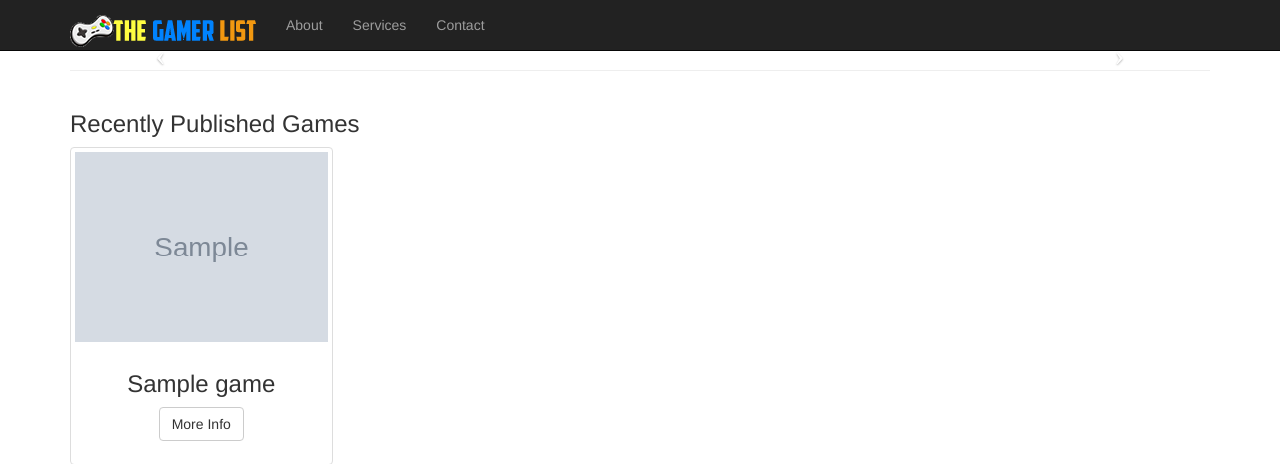
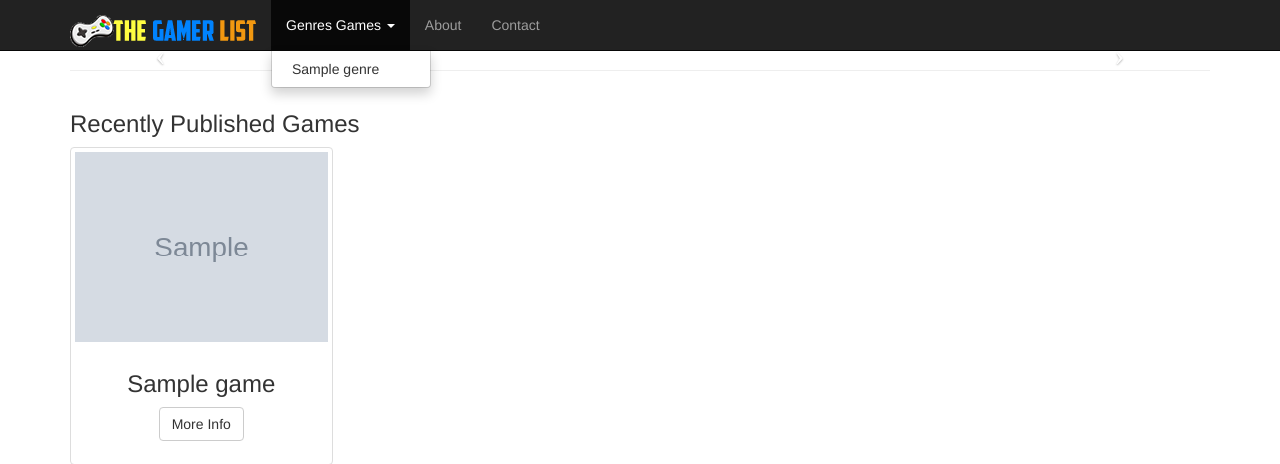
Before and after one commit to efrj/The-Gamer-List, a Rails app: page / in a window 1280 px wide, after a click on "Genres Games". Shown: the top 464 px of the page. Run offline with Rails 7, Linux system fonts and the light colour scheme; tables that the repository leaves empty hold one stand-in row (Sample ...); some libraries are stand-ins or nearby versions.

Commit message:
Add menu genres to template

```diff
--- /dev/null
+++ b/app/assets/javascripts/genres.coffee
@@ -0,0 +1,3 @@
+# Place all the behaviors and hooks related to the matching controller here.
+# All this logic will automatically be available in application.js.
+# You can use CoffeeScript in this file: http://coffeescript.org/
--- /dev/null
+++ b/app/assets/javascripts/main.js
@@ -0,0 +1,14 @@
+//main
+
+$(document).ready(function(){
+  $.ajax({
+    method: "GET",
+    url: "/genre/menu",
+    success:function(data){
+      $('#genres-menu').html(data);
+    },
+    error: function(data){
+      console.log(data);
+    }
+  });
+});
--- /dev/null
+++ b/app/controllers/genres_controller.rb
@@ -0,0 +1,7 @@
+class GenresController < ApplicationController
+
+	def menu
+		@genres = Genre.all
+		render :layout => false
+	end
+end
--- a/app/controllers/page_controller.rb
+++ b/app/controllers/page_controller.rb
@@ -1,7 +1,7 @@
 class PageController < ApplicationController
     def index
-        @game = Game.last(6)
-        @platform = Platform.last(6)
-        @softhouse = Softhouse.last(6)
+        @games = Game.last(6)
+        @platforms = Platform.last(6)
+        @softhouses = Softhouse.last(6)
     end
 end
--- /dev/null
+++ b/app/helpers/genres_helper.rb
@@ -0,0 +1,2 @@
+module GenresHelper
+end
--- a/app/models/genre.rb
+++ b/app/models/genre.rb
@@ -1,4 +1,5 @@
 class Genre < ActiveRecord::Base
+	has_many :game
 
   has_attached_file :image, styles: { medium: "350x260#", thumb: "50x50#" },
                     :url  => "/images/genre/:id/:style/:basename.:extension",
--- a/app/models/platform.rb
+++ b/app/models/platform.rb
@@ -1,4 +1,5 @@
 class Platform < ActiveRecord::Base
+	has_many :game
 
   has_attached_file :image, styles: { medium: "350x260#", thumb: "50x50#" },
                     :url  => "/images/platform/:id/:style/:basename.:extension",
--- a/app/models/softhouse.rb
+++ b/app/models/softhouse.rb
@@ -1,4 +1,5 @@
 class Softhouse < ActiveRecord::Base
+	has_many :game
 
   has_attached_file :image, styles: { medium: "350x260#", thumb: "50x50#" },
                     :url  => "/images/softhouse/:id/:style/:basename.:extension",
--- /dev/null
+++ b/app/views/genres/menu.erb
@@ -0,0 +1,3 @@
+<% @genres.each do |g| %>
+	<li><a href="/genre/<%=g.id%>" title="<%=g.name%>"><%=g.name%></a></li>
+<% end %>
--- a/app/views/layouts/application.html.erb
+++ b/app/views/layouts/application.html.erb
@@ -35,11 +35,13 @@
             <!-- Collect the nav links, forms, and other content for toggling -->
             <div class="collapse navbar-collapse" id="bs-example-navbar-collapse-1">
                 <ul class="nav navbar-nav">
-                    <li>
-                        <a href="#">About</a>
+                    <li class="dropdown">
+                        <a href="#" class="dropdown-toggle" data-toggle="dropdown" role="button" aria-haspopup="true" aria-expanded="false">Genres Games <span class="caret"></span></a>
+                        <ul class="dropdown-menu" id="genres-menu">
+                        </ul>
                     </li>
                     <li>
-                        <a href="#">Services</a>
+                        <a href="/about" title="About">About</a>
                     </li>
                     <li>
                         <a href="#">Contact</a>
--- a/app/views/page/index.html.erb
+++ b/app/views/page/index.html.erb
@@ -51,7 +51,7 @@
 <!-- Page Features -->
 <div class="row text-center">
 
-    <% @game.each do |g| %>
+    <% @games.each do |g| %>
         <div class="col-md-3 col-sm-6 hero-feature">
             <div class="thumbnail">
                 <%=image_tag(g.image.url(:medium), width: 350) if g.image.present? %>
--- a/config/initializers/assets.rb
+++ b/config/initializers/assets.rb
@@ -15,3 +15,4 @@ Rails.application.config.assets.precompile += %w( main.css )
 Rails.application.config.assets.precompile += %w( bootstrap.js )
 Rails.application.config.assets.precompile += %w( bootstrap.min.js )
 Rails.application.config.assets.precompile += %w( jquery.js )
+Rails.application.config.assets.precompile += %w( main.js )
--- a/config/routes.rb
+++ b/config/routes.rb
@@ -6,6 +6,8 @@ Rails.application.routes.draw do
 
   # You can have the root of your site routed with "root"
   root 'page#index'
+
+  get 'genre/menu' => 'genres#menu'
 
   # Example of regular route:
   #   get 'products/:id' => 'catalog#view'
```
Also changed, not shown: other parts of app/views/layouts/application.html.erb (+2 -0 lines), other parts of app/views/page/index.html.erb (+2 -2 lines), test/controllers/genres_controller_test.rb (added, +7 -0 lines), public/images/softhouse/1/medium/1024px-Capcom_logo.png, public/images/softhouse/1/thumb/1024px-Capcom_logo.png.
